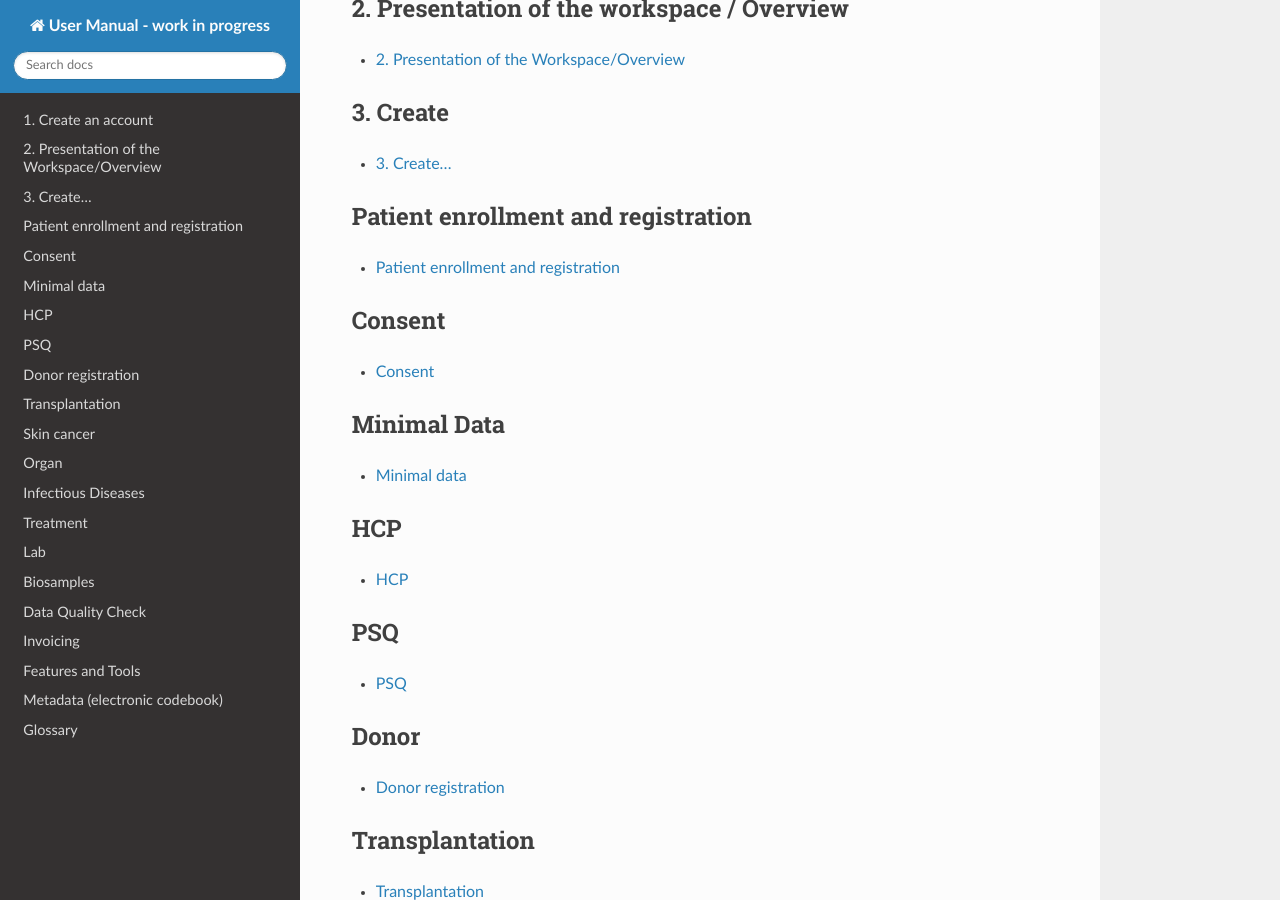
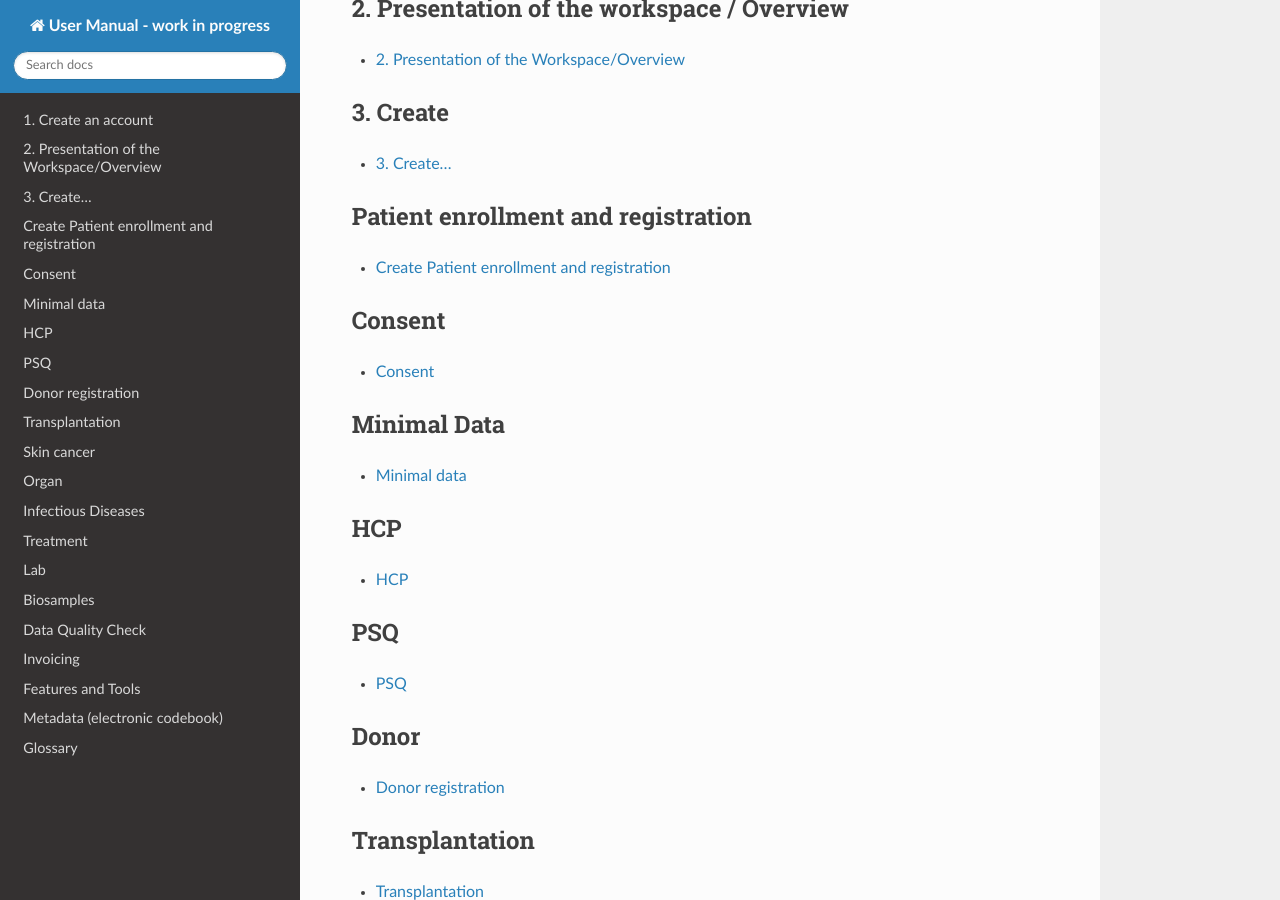
Before and after one commit to swiss-transplant-cohort-study/3LC-user-manual, a Sphinx documentation site: the page built from docs/source/index.rst, in a window 1280 px wide and 900 px high, scrolled down 642 px. Built offline with Sphinx 7.4.7 and the Read the Docs theme 3.1.0, drawn with Linux system fonts in a browser that asks for light colours.

Commit message:
Update patient2.rst

```diff
--- a/docs/source/patient2.rst
+++ b/docs/source/patient2.rst
@@ -1,4 +1,4 @@
-Patient enrollment and registration
+Create Patient enrollment and registration
 #######################################
 
 There are two ways to register a patient. First navigate to *Create and Search* and select either:
@@ -153,8 +153,8 @@ A patient always needs to be associated to a SOAS ID listing. In the case of an
 
 .. note:: A list of possible donors can be selected from the list on the SOAS Listing ID.
 
-Patient Enrollment and Add transplantation
-=========================================
+Create transplantation
+**************************
 
 When clicking in "add transplation", as seen below (arrow):
 
```
